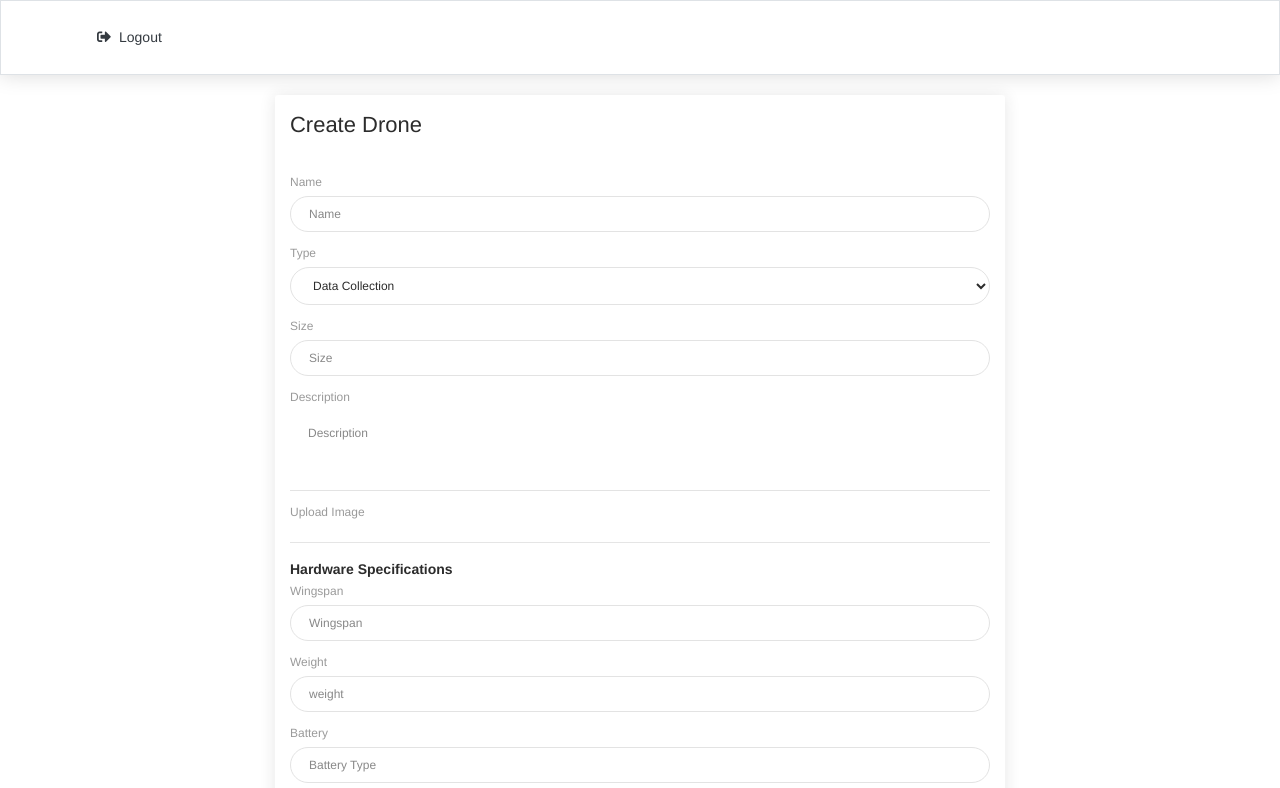
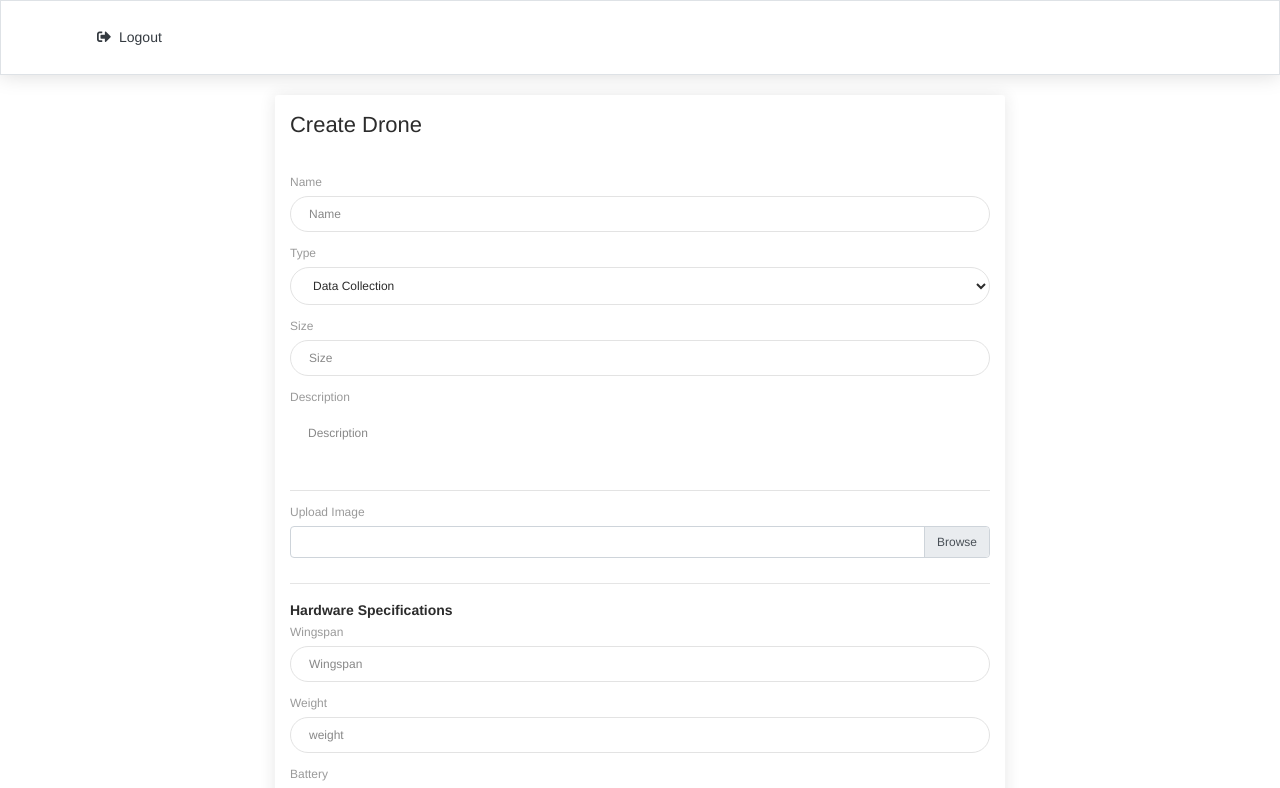
Before and after one commit to duvsr01/CMPE-281-Drone-Cloud-Project, a React (Create React App) app in the folder frontend/: page /main/admin/createdrone in a window 1280 px wide. Shown: the top 788 px of the page. Built offline with nearby package versions, Linux system fonts and the light colour scheme.

Commit message:
image file upload changes

```diff
--- a/frontend/src/components/admin/DroneCatalog.jsx
+++ b/frontend/src/components/admin/DroneCatalog.jsx
@@ -28,6 +28,7 @@ class DroneCatalog extends Component {
           flightplanningsoftware:"",
           imagesoftware:"",
           powerconsumption:"",
+          fileName:"",
       errors: "",
       text: null,
       formErrors: {},
@@ -108,6 +109,10 @@ class DroneCatalog extends Component {
 
       handleImageChange = (e) => {
         console.log("files to upload: " , e.currentTarget.files[0]);
+
+        this.setState({
+          fileName: e.target.files[0].name
+        })
 
         //const file =  e.currentTarget.files[0];
         this.setState({ image: e.currentTarget.files[0] }, () => { console.log("files: " + this.state.image) });
@@ -247,16 +252,28 @@ class DroneCatalog extends Component {
               ) : null}
                   </Form.Group>
 
-                  <Form.Group controlId="image">
+                  <Form.Group>
+                  <Form.Label>Upload Image</Form.Label>
+        <Form.File
+          type="file"
+          id="custom-file"
+          label={this.state.fileName}
+          onChange={(e) => this.handleImageChange(e)}
+          custom
+        />
+      </Form.Group>
+
+                 {/*} <Form.Group controlId="image">
                   <Form.Label>Upload Image</Form.Label>
 
-                 <Form.Control
-                    name="image"
-                    type="file"
-                    accept=".jpeg,.jpg,.png"
-                    onChange={(e) => this.handleImageChange(e)}
-                  />
-                  </Form.Group>
+                  <Form.File
+    id="custom-file"
+    label="Upload Image"
+    custom
+    accept=".jpeg,.jpg,.png"
+    onChange={(e) => this.handleImageChange(e)}
+  />
+                  </Form.Group>*/}
 
                   <hr/>
 
--- a/frontend/src/components/admin/UpdateDroneForm.jsx
+++ b/frontend/src/components/admin/UpdateDroneForm.jsx
@@ -30,6 +30,7 @@ class UpdateDroneForm extends Component {
           flightplanningsoftware:"",
           imagesoftware:"",
           powerconsumption:"",
+          fileName:"",
       errors: "",
       text: null,
       formErrors: {},
@@ -130,6 +131,10 @@ class UpdateDroneForm extends Component {
 
       handleImageChange = (e) => {
         console.log("files to upload: " , e.currentTarget.files[0]);
+
+        this.setState({
+            fileName: e.target.files[0].name
+          })
 
         //const file =  e.currentTarget.files[0];
         this.setState({ image: e.currentTarget.files[0] }, () => { console.log("files: " + this.state.image) });
@@ -288,14 +293,26 @@ class UpdateDroneForm extends Component {
               ) : null}
                   </Form.Group>
 
-                  <Form.Group controlId="image">
+                  {/*<Form.Group controlId="image">
                   <Form.Label>Change Image</Form.Label>
                   <Form.Control
                     name="image"
                     type="file"
                     accept=".jpeg,.jpg,.png"
                     onChange={(e) => this.handleImageChange(e)}
-                  /></Form.Group>
+                  /></Form.Group>*/}
+
+<Form.Group>
+                  <Form.Label>Change Image</Form.Label>
+        <Form.File
+          type="file"
+          id="custom-file"
+          label={this.state.fileName}
+          onChange={(e) => this.handleImageChange(e)}
+          custom
+        />
+      </Form.Group>
+
 
                   <hr/>
 
```
